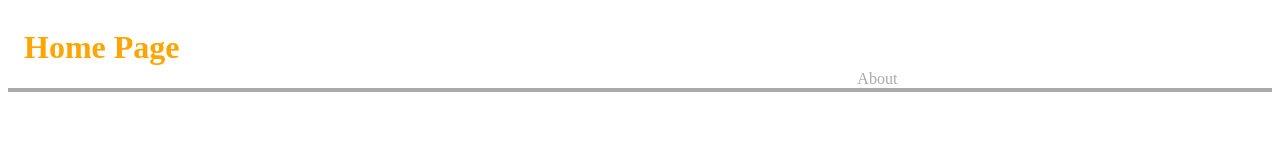
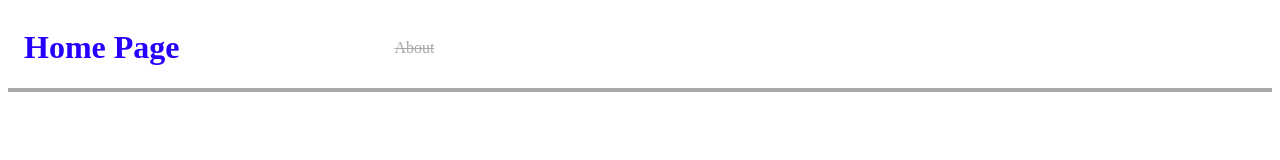
Before and after one commit to craneswalker/git-4-v2, a plain HTML site: page app/index.html in a window 1280 px wide. Drawn offline with Linux system fonts and the light colour scheme.

Commit message:
change 5 css properties

```diff
--- a/app/styles.css
+++ b/app/styles.css
@@ -1,15 +1,15 @@
 header {
-  display: grid;
+  display: flex;
   grid-template-columns: repeat(6, 1fr);
-  grid-gap: 10px;
-  align-items: end;
+  grid-gap: 17%;
+  align-items: center;
   border-bottom: .3rem solid darkgrey;
 }
 
 h1 {
   grid-column: 1/span 2;
   margin-left: 1rem;
-  color: orange;
+  color: rgb(38, 0, 255);
 }
 
 nav {
@@ -17,7 +17,7 @@ nav {
 }
 
 nav a {
-  text-decoration: none;
+  text-decoration: line-through;
   color: darkgrey;
-  font-size: 11;
+  font-size: 350;
 }
```
